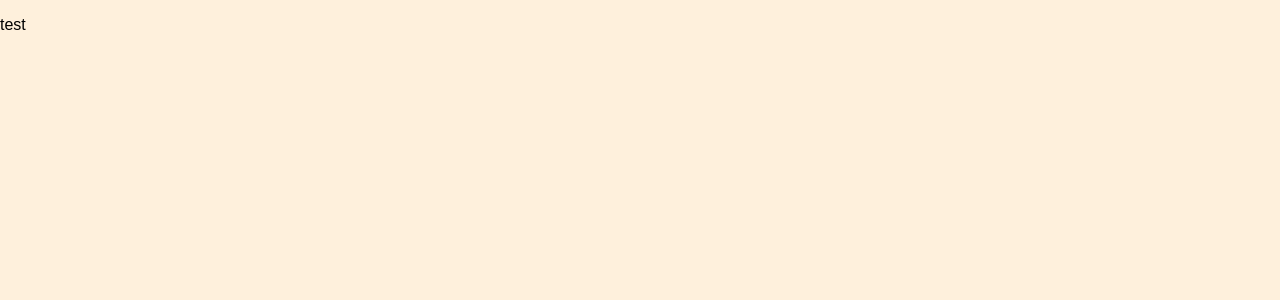
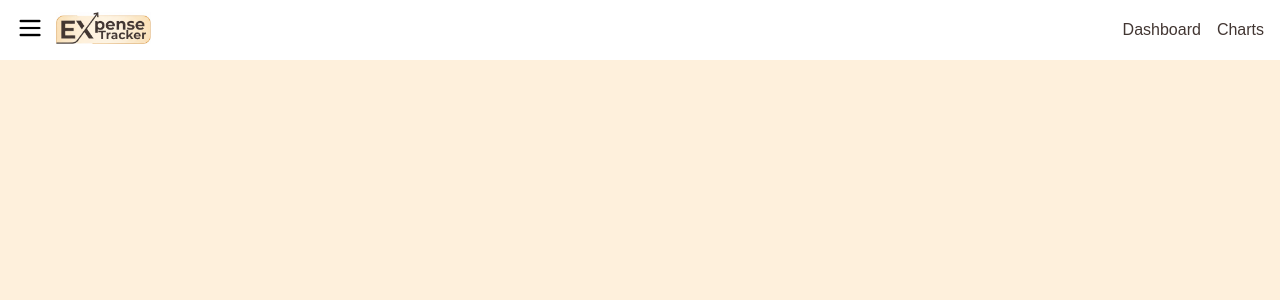
Before and after one commit to rajarshi-tech/Expense-Tracker, a React (Vite) app in the folder expense-tracker/: page /charts in a window 1280 px wide. Shown: the top 300 px of the page. Built offline with nearby package versions, Linux system fonts and the light colour scheme.

Commit message:
added charts page

```diff
--- a/expense-tracker/src/App.jsx
+++ b/expense-tracker/src/App.jsx
@@ -1,5 +1,6 @@
 import { HomePage } from './pages/HomePage'
 import { Route, Routes } from 'react-router-dom'
+import { Charts } from './pages/Charts'
 
 import './App.css'
 
@@ -7,7 +8,7 @@ function App() {
   return (
     <Routes>
       <Route index element={<HomePage />} />
-      <Route path="charts" element={<p>test</p>} />
+      <Route path="charts" element={<Charts />} />
     </Routes>
   )
 }
--- a/expense-tracker/src/components/ExpenseItem.css
+++ b/expense-tracker/src/components/ExpenseItem.css
@@ -71,7 +71,7 @@
 .modal {
   text-align: left;
   width: 600px;
-  background: #fff7f2;
+  background: #fef0dc;
   border: 1px solid #e3d5ce;
   border-radius: 10px;
   padding: 16px;
--- /dev/null
+++ b/expense-tracker/src/pages/Charts.jsx
@@ -0,0 +1,9 @@
+import { Header } from "../components/Header"
+
+export function Charts() {
+  return (
+    <>
+      <Header />
+    </>
+  )
+}
```
